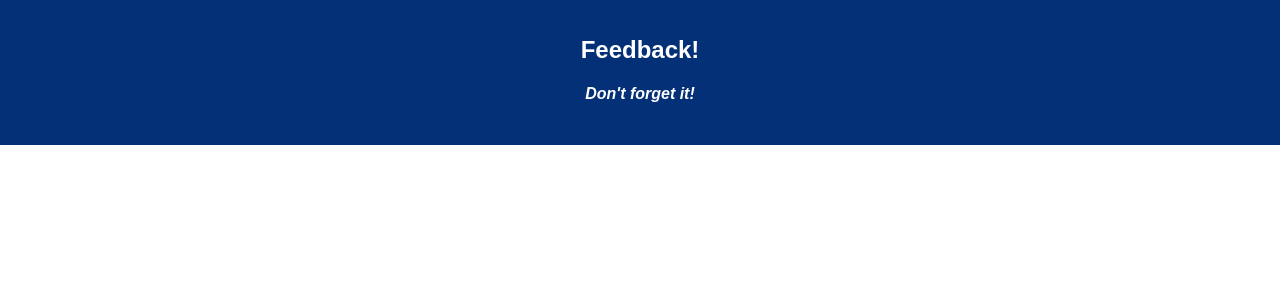
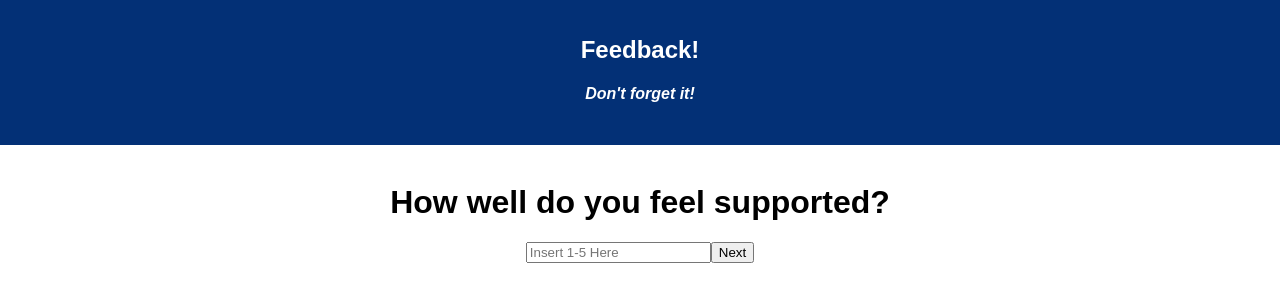
Before and after one commit to courtneyoverby/redux-feedback-loop-master, a React (Create React App) app: page /#/Support in a window 1280 px wide. Before the commit this address led to /#/. Shown: the top 302 px of the page. Built offline with nearby package versions, Linux system fonts and the light colour scheme.

Commit message:
Form submission canceled because the form is not connected error

```diff
--- a/package.json
+++ b/package.json
@@ -8,7 +8,10 @@
     "pg": "^7.4.1",
     "react": "^16.8.6",
     "react-dom": "^16.8.6",
-    "react-scripts": "^3.4.0"
+    "react-redux": "^7.2.0",
+    "react-router-dom": "^5.1.2",
+    "react-scripts": "^3.4.0",
+    "redux": "^4.0.5"
   },
   "devDependencies": {
     "nodemon": "^1.18.5"
--- /dev/null
+++ b/src/Modules/feedback.service.js
@@ -0,0 +1,14 @@
+import axios from "axios";
+
+const getFeedback = () => {
+  return axios({
+    method: "GET",
+    url: "/",
+  });
+};
+
+const addFeedback = (feedbackObject) => {
+  return axios.post("/", feedbackObject);
+};
+
+export { getFeedback, addFeedback };
--- /dev/null
+++ b/src/Modules/mapReduxStateToProps.js
@@ -0,0 +1,7 @@
+const mapReduxStateToProps = (reduxState) => {
+  return {
+    reduxState,
+  };
+};
+
+export default mapReduxStateToProps;
--- a/src/components/App/App.js
+++ b/src/components/App/App.js
@@ -1,19 +1,52 @@
-import React, { Component } from 'react';
-import axios from 'axios';
-import './App.css';
+import React, { Component } from "react";
+import { getFeedback } from "../../Modules/feedback.service";
+import "./App.css";
+import { HashRouter as Router, Route } from "react-router-dom";
+import mapReduxStateToProps from "../../Modules/mapReduxStateToProps";
+import { connect } from "react-redux";
+
+import Feelings from "../Feelings/Feelings.js";
+import Understanding from "../Understanding/Understanding.js";
+import Comments from "../Comments/Comments.js";
+import Support from "../Support/Support.js";
 
 class App extends Component {
+  componentDidMount() {
+    this.refreshFeedback();
+  }
+
+  refreshFeedback = () => {
+    getFeedback().then((response) => {
+      this.props.dispatch({
+        type: "FEEDBACK_REDUX",
+        payload: response.data,
+      });
+    });
+  };
+
   render() {
     return (
       <div className="App">
         <header className="App-header">
           <h1 className="App-title">Feedback!</h1>
-          <h4><i>Don't forget it!</i></h4>
+          <h4>
+            <i>Don't forget it!</i>
+          </h4>
         </header>
-        <br/>
+        <br />
+        <div>
+          <div className="container">
+            <Router>
+              <Route exact path="/" component={Feelings} />
+              <Route path="/Understanding" component={Understanding} />
+              <Route path="/Comments" component={Comments} />
+              <Route path="/Support" component={Support} />
+            </Router>
+          </div>
+        </div>
       </div>
     );
   }
 }
 
-export default App;
+export default connect(mapReduxStateToProps)(App);
--- a/src/components/Comments/Comments.js
+++ b/src/components/Comments/Comments.js
@@ -3,16 +3,34 @@ import { connect } from "react-redux";
 import mapReduxStateToProps from "../../Modules/mapReduxStateToProps";
 
 class Comments extends Component {
+  constructor(props) {
+    super(props);
+    this.state = {
+      comment: "",
+    };
+  }
+
+  handleClickToRedux = () => {
+    this.props.dispatch({
+      type: "COMMENT_REDUX",
+      payload: this.state.comment,
+    });
+    this.props.history.push("/Review");
+  };
+
   render() {
     return (
       <div>
         <h1 className="hdr-question">Do you have any comments to add?</h1>
-        <input
-          className="comment-input"
-          type="text"
-          placeholder="Comments"
-        ></input>
-        <button>Submit</button>
+        <form>
+          <input
+            className="comment-input"
+            type="text"
+            placeholder="Comments"
+            onChange={this.changeComment}
+          ></input>
+          <button onClick={this.handleClickToRedux}>Next</button>
+        </form>
       </div>
     );
   }
--- /dev/null
+++ b/src/components/Feelings/Feelings.js
@@ -0,0 +1,49 @@
+import React, { Component } from "react";
+import { connect } from "react-redux";
+import mapReduxStateToProps from "../../Modules/mapReduxStateToProps";
+
+class Feelings extends Component {
+  constructor(props) {
+    super(props);
+    this.state = {
+      feeling: "",
+    };
+  }
+
+  handleClickToRedux = () => {
+    // console.log("Working!");
+    this.props.dispatch({
+      type: "FEELINGS_REDUX",
+      payload: this.state.feeling,
+    });
+    this.props.history.push("/Understanding");
+  };
+
+  saveFeeling = (event) => {
+    console.log("Feeling logged!");
+    const inputValue = event.target.value;
+    this.setState({
+      feeling: inputValue,
+    });
+  };
+
+  render() {
+    return (
+      <div>
+        <h1 className="hdr-question">How are you feeling today?</h1>
+        <form>
+          <input
+            // onChange={this.saveFeeling}
+            className="feelings-input"
+            type="number"
+            placeholder="Insert 1-5 Here"
+            required
+          ></input>
+          <button onClick={this.handleClickToRedux}>Next</button>
+        </form>
+      </div>
+    );
+  }
+}
+
+export default connect(mapReduxStateToProps)(Feelings);
--- /dev/null
+++ b/src/components/Support/Support.js
@@ -0,0 +1,28 @@
+import React, { Component } from "react";
+import { connect } from "react-redux";
+import mapReduxStateToProps from "../../Modules/mapReduxStateToProps";
+
+class Support extends Component {
+  handleClick = () => {
+    this.props.history.push("/Comments");
+  };
+
+  render() {
+    return (
+      <div>
+        <h1 className="hdr-question">How well do you feel supported?</h1>
+        <form noValidate onSubmit={this.handleClick}>
+          <input
+            className="support-input"
+            type="number"
+            placeholder="Insert 1-5 Here"
+            required
+          ></input>
+          <button>Next</button>
+        </form>
+      </div>
+    );
+  }
+}
+
+export default connect(mapReduxStateToProps)(Support);
--- /dev/null
+++ b/src/components/Understanding/Understanding.js
@@ -0,0 +1,30 @@
+import React, { Component } from "react";
+import { connect } from "react-redux";
+import mapReduxStateToProps from "../../Modules/mapReduxStateToProps";
+
+class Understanding extends Component {
+  handleClick = () => {
+    this.props.history.push("/Support");
+  };
+
+  render() {
+    return (
+      <div>
+        <h1 className="hdr-question">
+          How well are you understanding the content?
+        </h1>
+        <form>
+          <input
+            className="understand-input"
+            type="number"
+            placeholder="Insert 1-5 Here"
+            required
+          ></input>
+          <button onClick={this.handleClick}>Next</button>
+        </form>
+      </div>
+    );
+  }
+}
+
+export default connect(mapReduxStateToProps)(Understanding);
--- a/src/index.js
+++ b/src/index.js
@@ -1,8 +1,36 @@
-import React from 'react';
-import ReactDOM from 'react-dom';
-import './index.css';
-import App from './components/App/App';
-import registerServiceWorker from './registerServiceWorker';
+import React from "react";
+import ReactDOM from "react-dom";
+import "./index.css";
+import App from "./components/App/App";
+import registerServiceWorker from "./registerServiceWorker";
+import { Provider } from "react-redux";
+import { createStore, combineReducers } from "redux";
 
-ReactDOM.render(<App />, document.getElementById('root'));
+const feedbackReducer = (state = {}, action) => {
+  if (action.type === "FEELINGS_REDUX") {
+    return { ...state, feeling: action.payload };
+  } else if (action.type === "UNDERSTANDING_REDUX") {
+    return { ...state, understanding: action.payload };
+  } else if (action.type === "SUPPORT_REDUX") {
+    return { ...state, support: action.payload };
+  } else if (action.type === "COMMENT_REDUX") {
+    return { ...state, comments: action.payload };
+  } else if (action.type === "CLEAR_REDUX") {
+    return action.type;
+  }
+  return state;
+};
+
+const storeInstance = createStore(
+  combineReducers({
+    feedbackReducer,
+  })
+);
+
+ReactDOM.render(
+  <Provider store={storeInstance}>
+    <App />
+  </Provider>,
+  document.getElementById("root")
+);
 registerServiceWorker();
```
Also changed, not shown: 2 other files (tests, documents, lock files or other folders).
